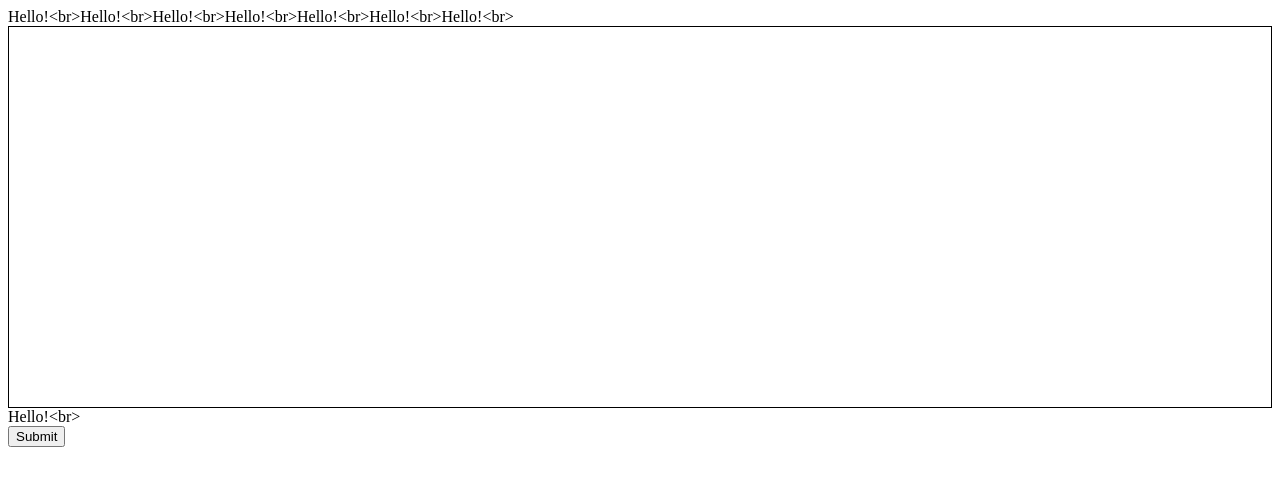
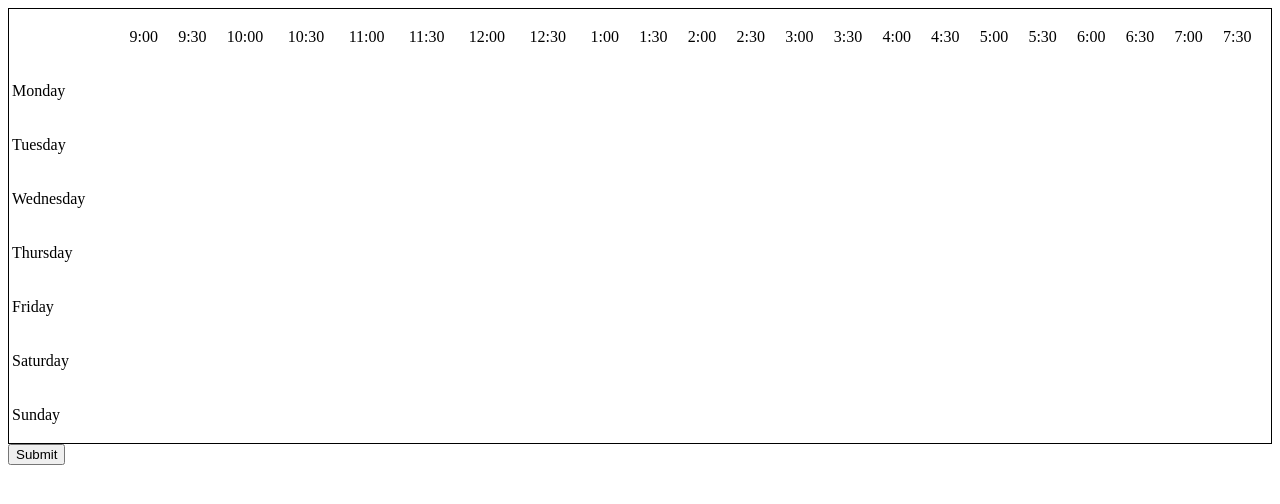
Before and after one commit to wvandam14/CS-301-Writing-Center-Website, a PHP site: page /consultantAvailability.php in a window 1280 px wide. Shown: the top 504 px of the page. Run offline with PHP 8.4, Linux system fonts and the light colour scheme.

Commit message:
Table with labels of days and times

```diff
--- a/html/consultantAvailability.php
+++ b/html/consultantAvailability.php
@@ -15,11 +15,29 @@
 			var table_div = document.getElementById("tablediv");
 			var table = document.createElement("table");
 
-			//rows for all the days of the week				//Oh, damn. Need to actually, like label the days and times
+			//rows for all the days of the week
+			var day_array = ["Monday", "Tuesday", "Wednesday", "Thursday", "Friday", "Saturday", "Sunday"];
+			var time_array = ["9:00", "9:30", "10:00", "10:30", "11:00", "11:30", "12:00", "12:30", "1:00", "1:30", "2:00", "2:30", "3:00", "3:30", "4:00", "4:30", "5:00", "5:30", "6:00", "6:30", "7:00", "7:30"];
+
+			//header date cells
+			var tr = document.createElement("tr");
+			table.appendChild(tr);
+			tr.appendChild(document.createElement("td"));	//in column with days
+			for(var i=0; i<22; i++){
+				var td = document.createElement("td");
+				td.innerHTML = time_array[i];
+				tr.appendChild(td);
+			}
+
+			//schedule cells
 			for(var i=0; i<7; i++){
-				table_div.appendChild(document.createTextNode("Hello!<br>"));
 				var tr = document.createElement("tr");
 				table.appendChild(tr);
+
+				//cell for day of week
+				var td = document.createElement("td");
+				td.innerHTML = day_array[i];
+				tr.appendChild(td);
 
 				//columns for half-hour increments
 				for(var j=0; j<22; j++){
@@ -31,17 +49,16 @@
 					input.setAttribute("value", 1);
 					td.appendChild(input);
 
+					//do something when clicked
 					td.addEventListener("click", update_availability);
-					//do something when clicked
 
 					tr.appendChild(td);
 				}
 			}
 			table_div.appendChild(table);
-			table_div.appendChild(document.createTextNode("Hello!<br>"));
 		}
 
-		//I think this is the right idea at least?
+		//Change the cell color and input value when clicked
 		function update_availability(e){
 
 			e = e || window.event;
@@ -56,18 +73,17 @@
 				element.children[0].value = 1;
 				element.style.backgroundColor = "white";
 			}
-
 		}
 
-		function test(){
+		/*function test(){
 			alert("ok");
-		}
+		}*/
 
 		//run creating the table when the page is loaded
 		window.onload = create_table;
 
 	</script>
-	<!--should have standard CSS applied to table, then change cell color when clicked-->
+	<!--table CSS-->
 	<style>
 		table{
 			width: 100%;
```
